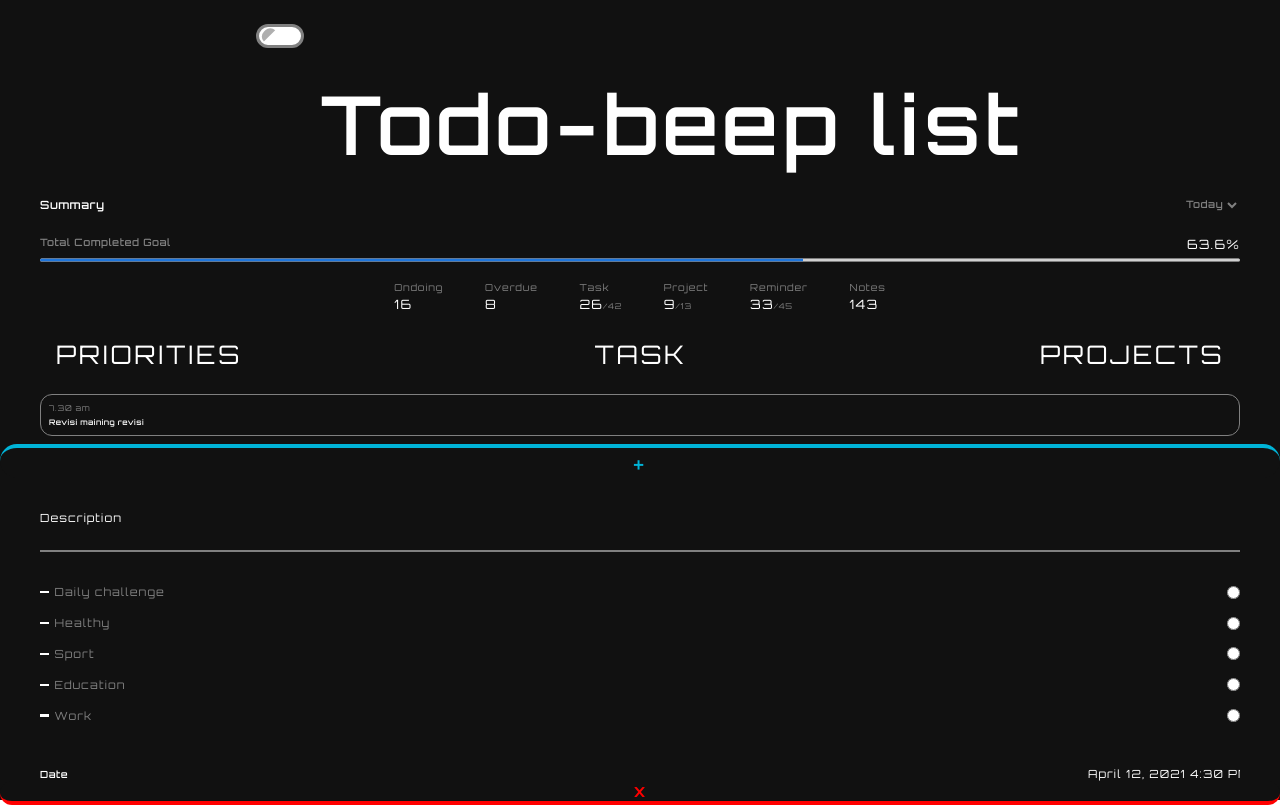
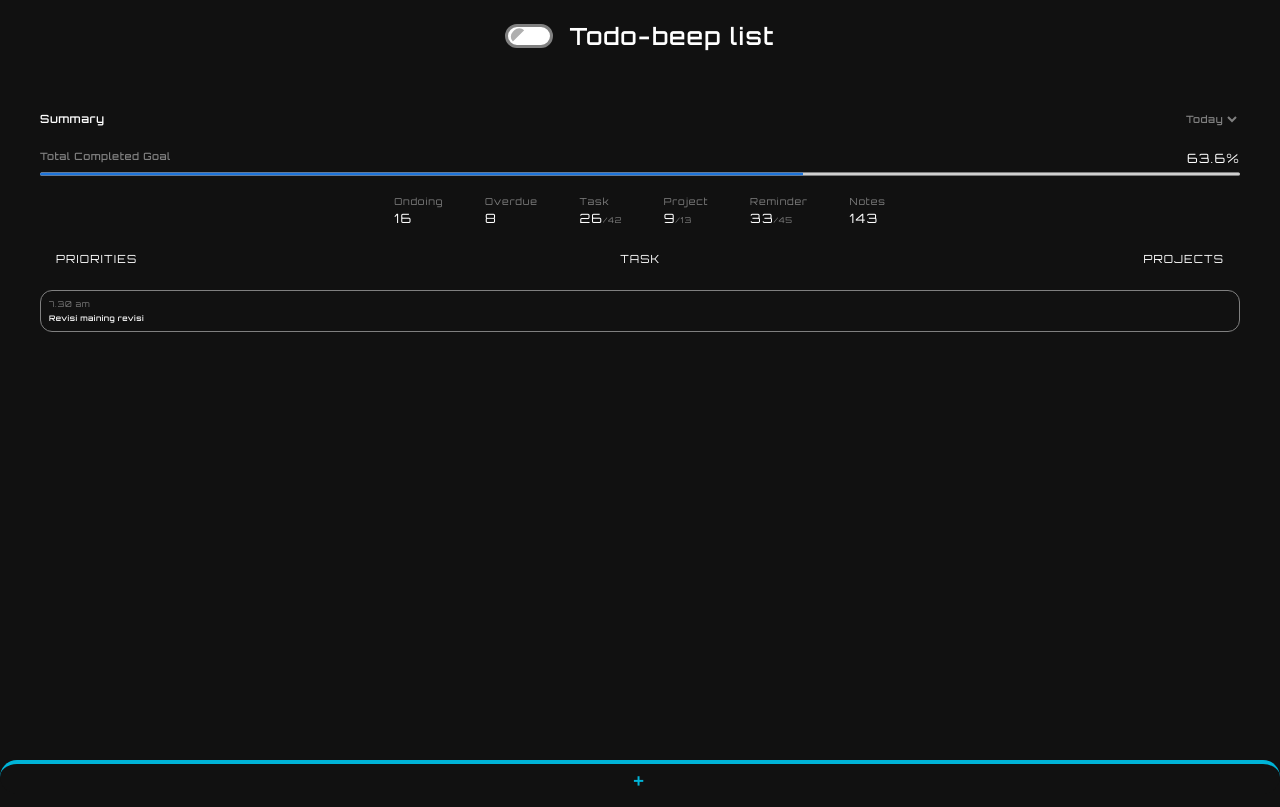
Before and after one commit to Koke-beep/Todo, a React (Create React App) app in the folder frontend/: page / in a window 1280 px wide. Shown: the top 807 px of the page. Built offline with nearby package versions, Linux system fonts and the light colour scheme.

Commit message:
refactor style components. Not finished, good night!

```diff
--- a/frontend/src/Components/Header/Header.scss
+++ b/frontend/src/Components/Header/Header.scss
@@ -1,11 +1,16 @@
 #header__title{
+    background:var(--theme-page-background);
     display:flex;
+    height:11vh;
     justify-content: center;
-    z-index:25;
+    left:0;
+    position:absolute;
+    width:100vw;
+    z-index:50;
 
     .title__app{
+        font-size: 1.4em;
         padding-top: 1em;
         text-align: center;
-        font-size: 6vw;
     }
 }
--- a/frontend/src/Components/NewTaskForm/NewTaskForm.jsx
+++ b/frontend/src/Components/NewTaskForm/NewTaskForm.jsx
@@ -11,8 +11,8 @@ export default function newTaskForm() {
   function toggleView(open) {
     let taskListBox = document.querySelector('.taskList__newTask');
 
-    taskListBox = open === true ? taskListBox.style.bottom = '93vh'
-      : taskListBox.style.bottom = '30vh';
+    taskListBox = open === true ? taskListBox.style.bottom = '0'
+      : taskListBox.style.bottom = '-88vh';
     return taskListBox;
   }
   const [startDate, setStartDate] = useState(setHours(setMinutes(new Date(), 30), 16));
--- a/frontend/src/Components/NewTaskForm/NewTaskForm.scss
+++ b/frontend/src/Components/NewTaskForm/NewTaskForm.scss
@@ -1,12 +1,13 @@
 .taskList__newTask{
+    bottom:-88vh;
+    height:93vh;
+    left:0;
+    overflow:hidden;
     position:absolute;
-    left:0;
-    bottom:-100;
+    transition: bottom 0.8s;
+    user-select:none;
     width:100vw;
-    z-index:5;
-    transition: bottom 0.8s;
-    overflow:hidden;
-    user-select:none;
+    z-index:20;
 
     &>button{
         border:none;
@@ -27,10 +28,11 @@
     .taskList__data{
         padding:0 40px;
         font-size:0.7em;
+        background:var(--theme-page-background);
 
         .taskList__fields{
-            margin-top:3em;
-            margin-bottom:3em;
+            padding-top:3em;
+            padding-bottom:3em;
 
            label>input{
                 background:transparent;
@@ -73,7 +75,9 @@
     }
 
     .taskList__close{
-        border-bottom:4px solid red;
+        position:absolute;
+        bottom:0;
+        border-bottom:6px solid red;
         border-top:none;
         color:red;
         font-weight: bold;
@@ -92,13 +96,17 @@
     justify-content:space-between;
     margin-top:4em;
 
+    &>h5{
+        font-size:1em;
+        font-weight:200;
+    }
     .react-datepicker__input-container{
        &>input{
            border:none;
            color:var(--theme-page-text);
            outline:none;
            background:transparent;
-           font-size:1em;
+           font-size:0.8em;
        }
     }
     .react-datepicker__month-container{
@@ -117,6 +125,6 @@
 
     .react-datepicker {
         font-size: 1em;
-        left:-100px;
+        left:-120px;
     }
 }
--- a/frontend/src/Components/Summary/Summary.scss
+++ b/frontend/src/Components/Summary/Summary.scss
@@ -1,6 +1,7 @@
 #summary__box{
     display:flex;
     flex-direction: column;
+    margin-top:11vh;
 
     .summary__header{
         display:flex;
--- a/frontend/src/Components/TaskList/TaskList.scss
+++ b/frontend/src/Components/TaskList/TaskList.scss
@@ -16,7 +16,7 @@
         margin:1em ;
 
         &>button{
-            font-size: 2vw;
+            font-size: 0.7em;
         }
     }
 
```
